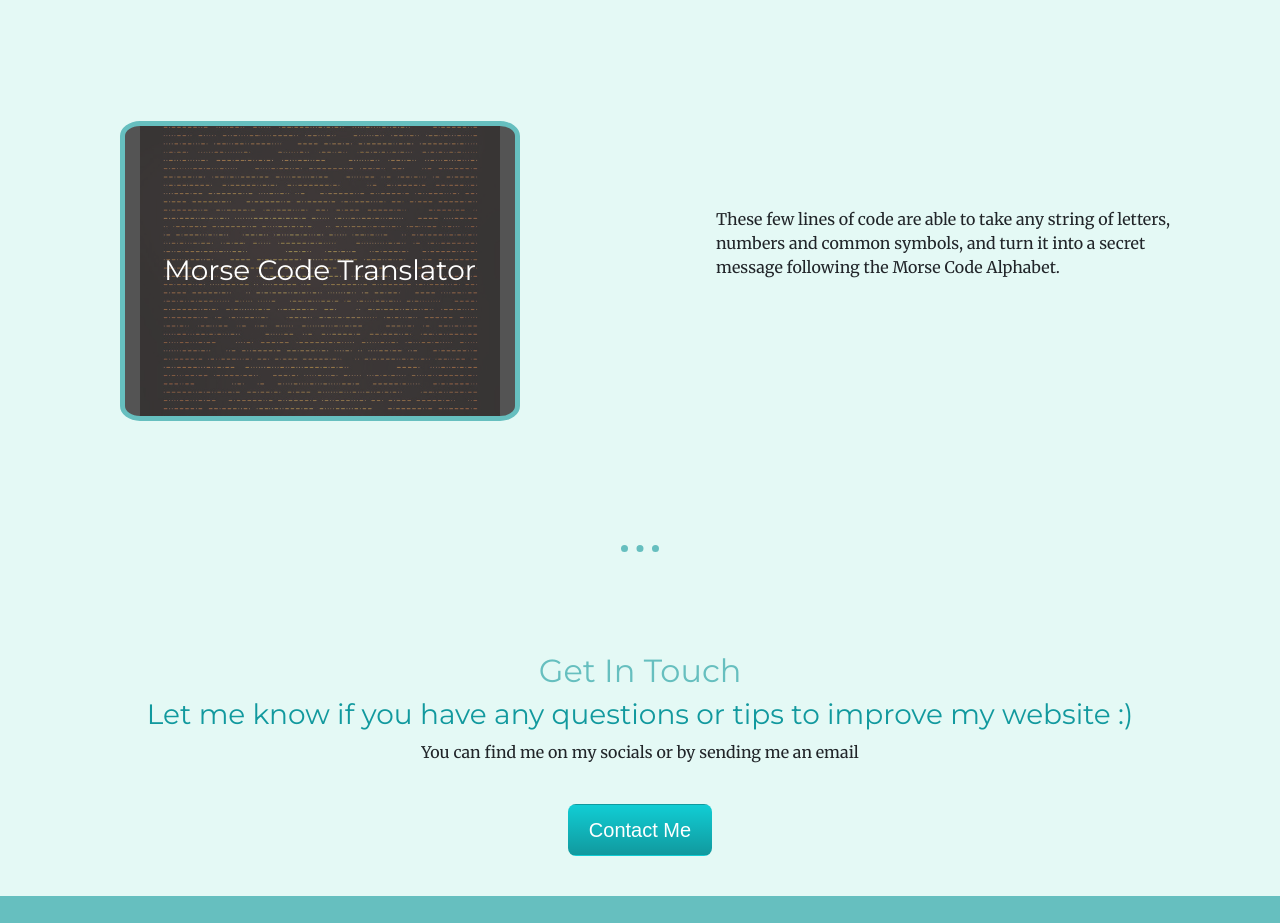
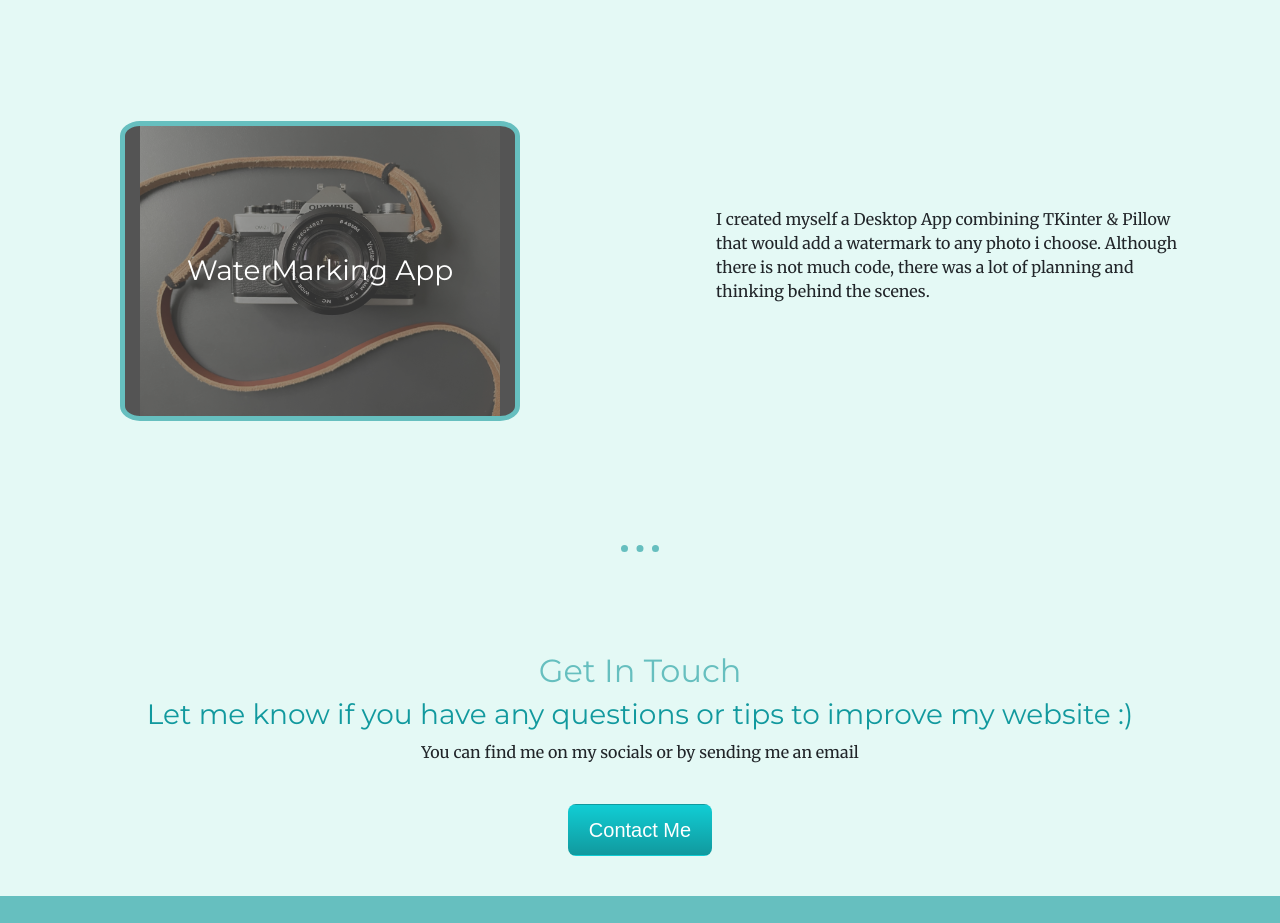
Before and after one commit to SeanSDixon/cv, a plain HTML site: page projects.html in a window 1280 px wide. Shown: the part 1270-2193 px from the top of the page. Drawn offline with nearby package versions, Linux system fonts and the light colour scheme.

Commit message:
added new project

```diff
--- a/projects.html
+++ b/projects.html
@@ -81,15 +81,15 @@
 
       <div class="row project-row">
         <div class="col-lg-6">
-          <a href="#">
+          <a href="https://github.com/SeanSDixon/watermarking_app/blob/main/main.py">
             <div class="project-bubble container">
-              <img src="images/morse-code.jpg" alt="Morse Code" class="project-img">
-              <h3 class="project-title">Morse Code Translator</h3>
+              <img src="images/photo_of_camera.jpeg" alt="Camera" class="project-img">
+              <h3 class="project-title">WaterMarking App</h3>
             </div>
           </a>
         </div>
         <div class="col-lg-6 project-desc-section">
-          <p class="project-description">These few lines of code are able to take any string of letters, numbers and common symbols, and turn it into a secret message following the Morse Code Alphabet.</p>
+          <p class="project-description">I created myself a Desktop App combining TKinter & Pillow that would add a watermark to any photo i choose. Although there is not much code, there was a lot of planning and thinking behind the scenes.</p>
         </div>
       </div>
     </div>
```
